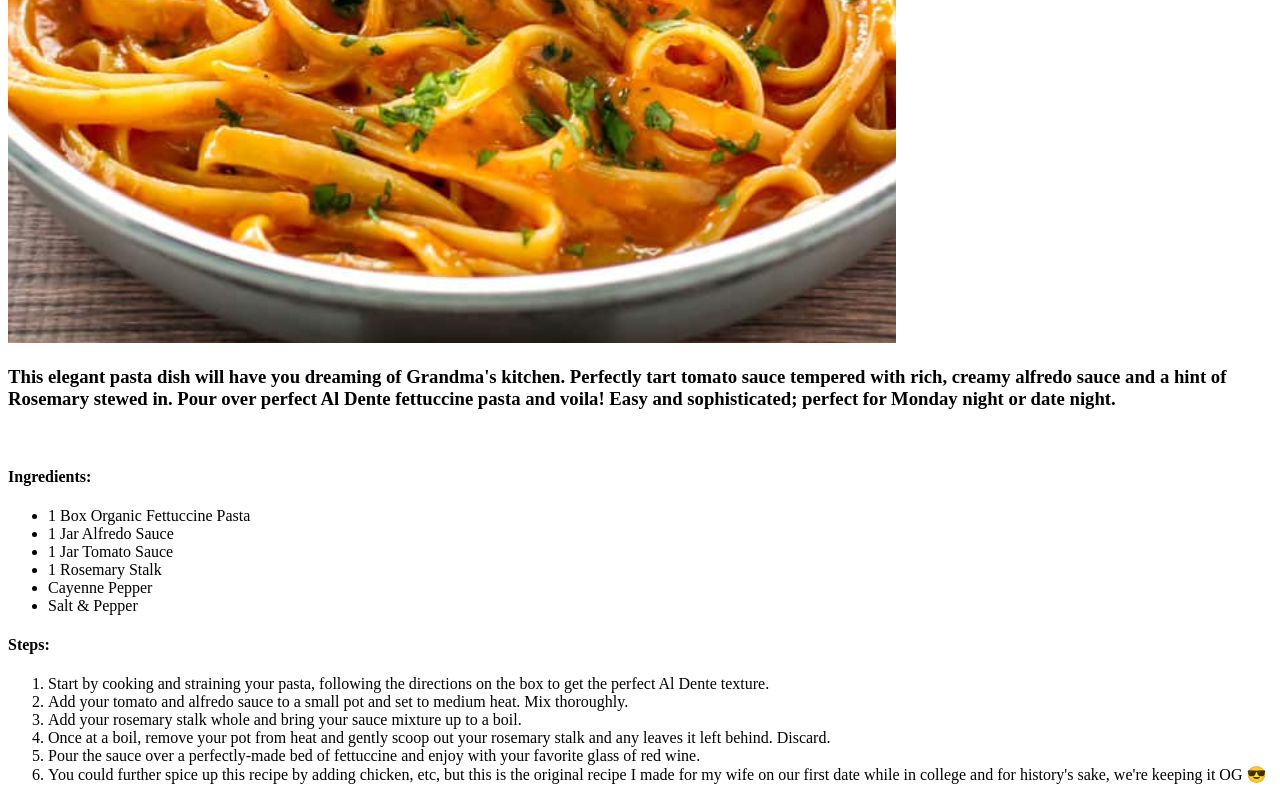
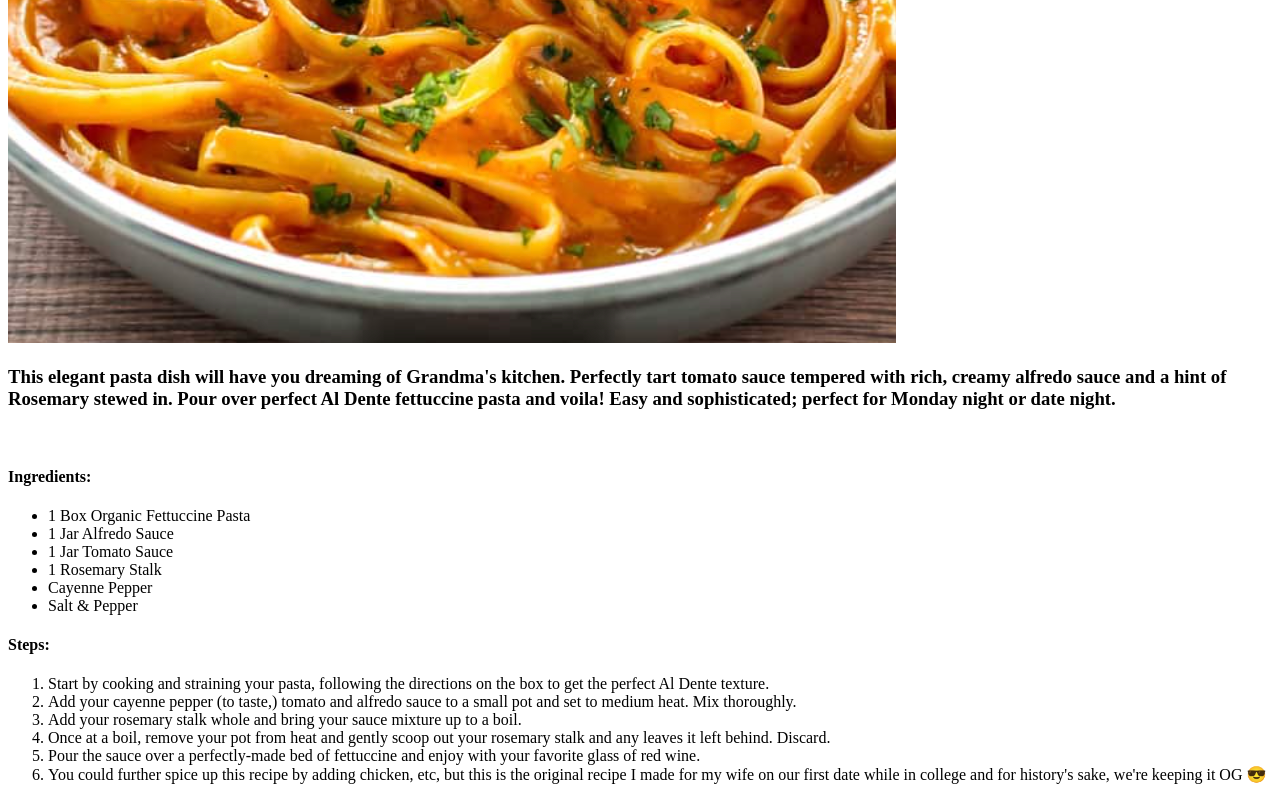
Before and after one commit to JT-actual/odin-recipes, a plain HTML site: page recipes/red_rosemary_fettuccini.html in a window 1280 px wide. Shown: the part 625-1425 px from the top of the page. Drawn offline with Linux system fonts and the light colour scheme.

Commit message:
Update instructions to include cayenne

```diff
--- a/recipes/red_rosemary_fettuccini.html
+++ b/recipes/red_rosemary_fettuccini.html
@@ -22,7 +22,7 @@
             <h4><Strong>Steps:</Strong></h4>
                 <ol>
                     <li>Start by cooking and straining your pasta, following the directions on the box to get the perfect Al Dente texture.</li>
-                    <li>Add your tomato and alfredo sauce to a small pot and set to medium heat. Mix thoroughly.</li>
+                    <li>Add your cayenne pepper (to taste,) tomato and alfredo sauce to a small pot and set to medium heat. Mix thoroughly.</li>
                     <li>Add your rosemary stalk whole and bring your sauce mixture up to a boil.</li>
                     <li>Once at a boil, remove your pot from heat and gently scoop out your rosemary stalk and any leaves it left behind. Discard.</li>
                     <li>Pour the sauce over a perfectly-made bed of fettuccine and enjoy with your favorite glass of red wine.</li>
```
